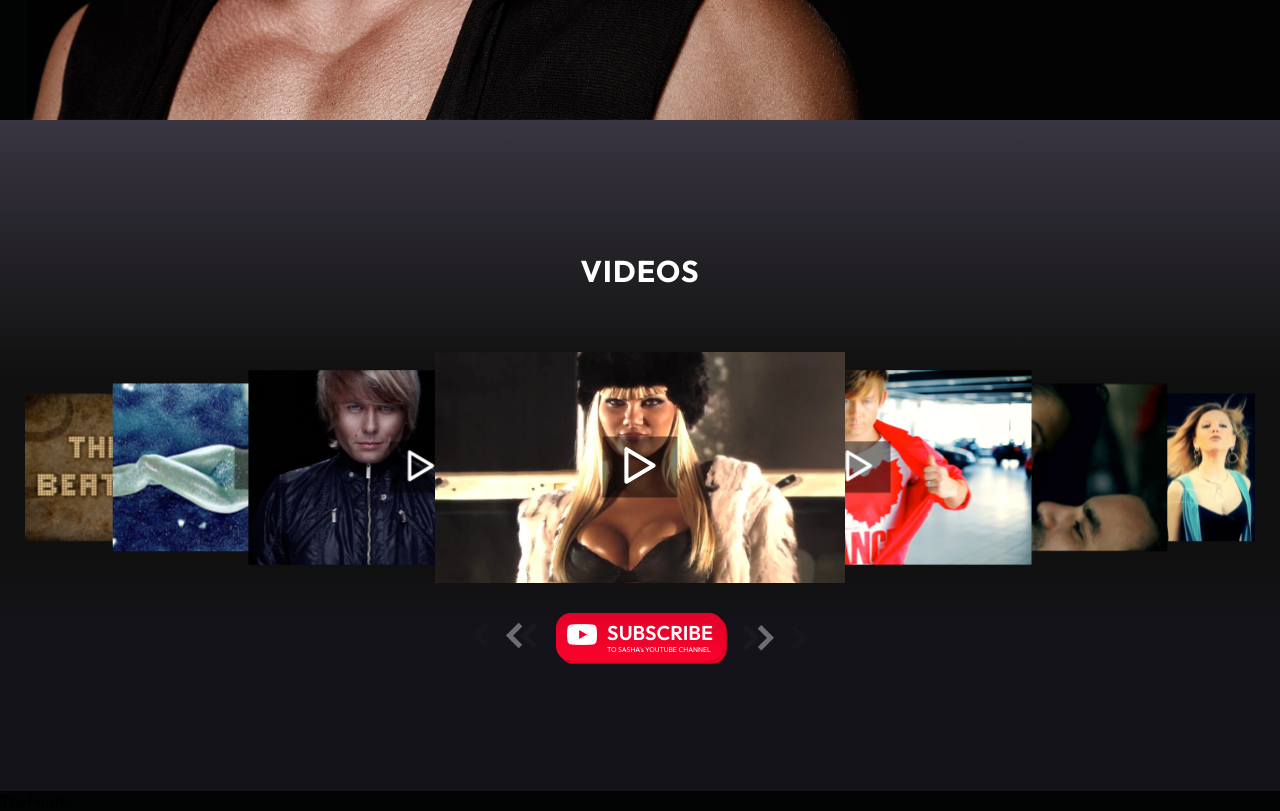
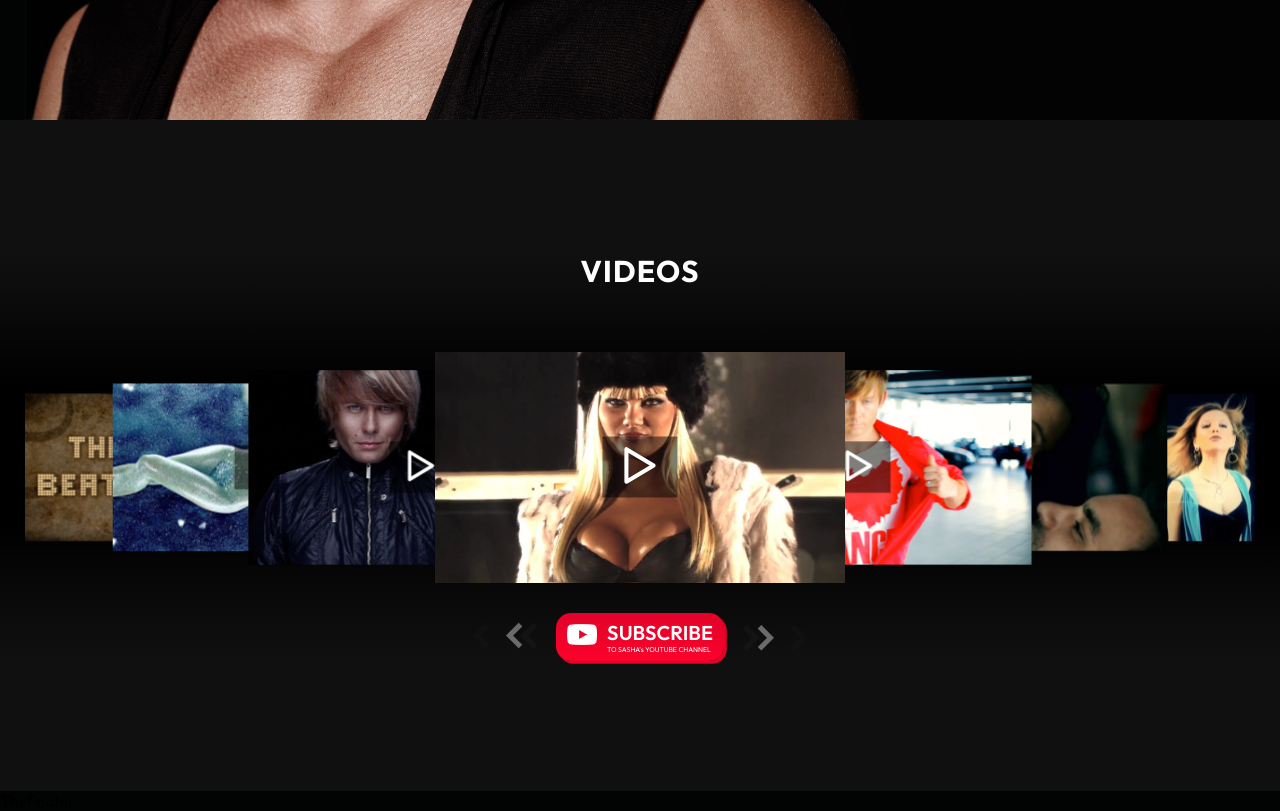
Before and after one commit to sashadith/website, a Next.js app: page / in a window 1280 px wide. Shown: the part 1560-2371 px from the top of the page. Built offline with nearby package versions, Linux system fonts and the light colour scheme.

Commit message:
fix background

```diff
--- a/src/components/Videos/Videos.module.scss
+++ b/src/components/Videos/Videos.module.scss
@@ -1,6 +1,6 @@
 .videos {
-  background-color: rgba(57, 53, 65, 1);
-  background-image: linear-gradient(180deg, rgba(57, 53, 65, 1) 0%, rgba(16, 16, 16, 1) 38%, rgba(16, 16, 16, 1) 66%, rgba(20, 19, 25, 1) 76%);
+  background-color: rgba(16, 16, 16, 1);
+  background-image: linear-gradient(180deg, rgba(16, 16, 16, 1) 0%, rgba(16, 16, 16, 1) 20%, rgba(0, 0, 0, 1) 40%, rgba(0, 0, 0, 1) 60%, rgba(16, 16, 16, 1) 80%, rgba(16, 16, 16, 1) 100%);
   padding: 130px 0;
   position: relative;
 }
```
